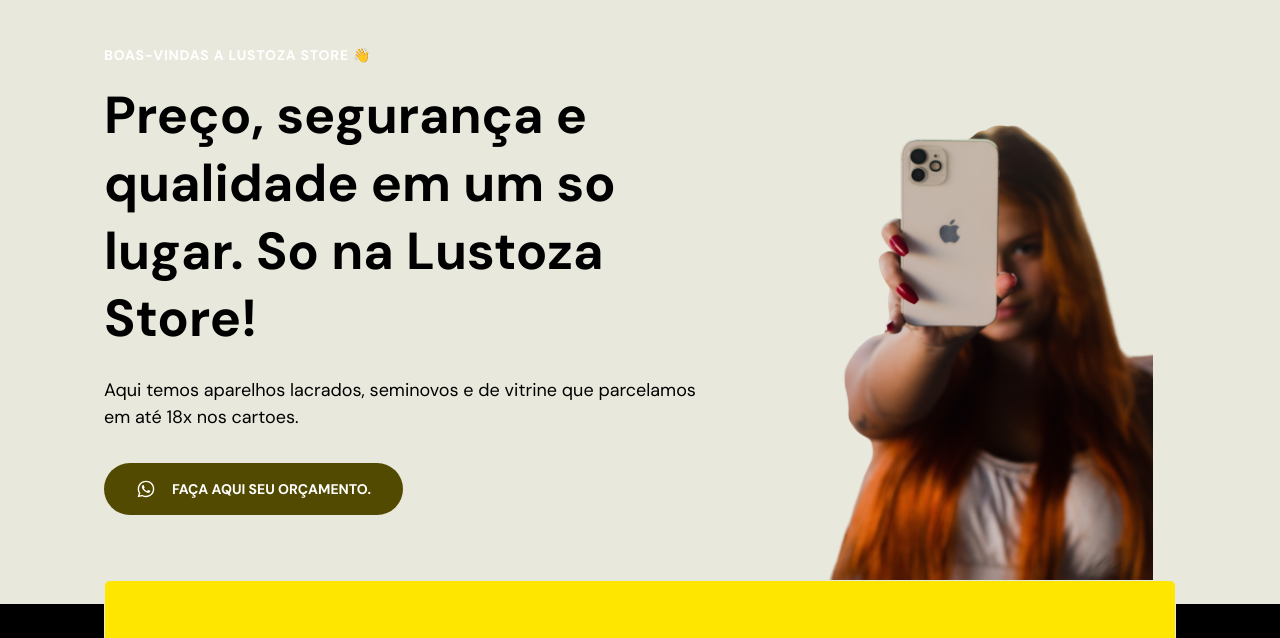
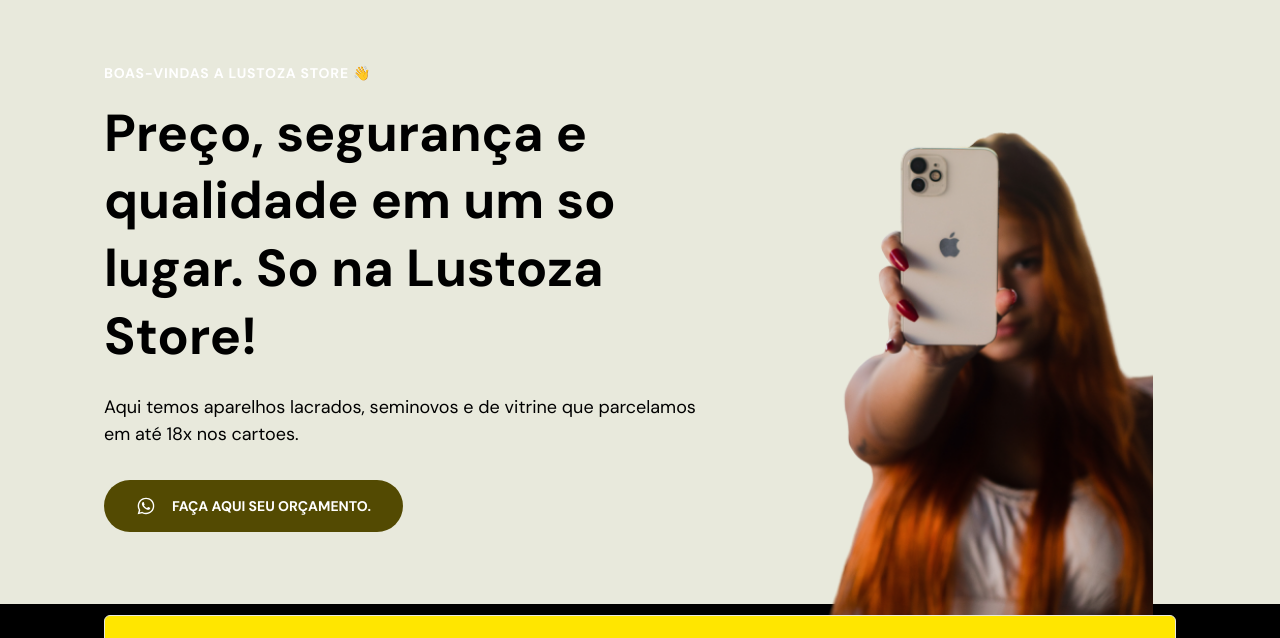
Before and after one commit to gabrielustoza/lustozastore, a plain HTML site: page index.html in a window 1280 px wide. Shown: the part 92-730 px from the top of the page. Drawn offline with nearby package versions, Linux system fonts and the light colour scheme.

Commit message:
tirei conf da img

```diff
--- a/index.html
+++ b/index.html
@@ -215,7 +215,7 @@
 
         <div class="col-b">
           <img
-            src="./assets/ruivacelularnamao.png" height="600" width="500"
+            src="./assets/ruivacelularnamao.png"
             alt="ruivacomcelularnamao"
           />
         </div>
```
